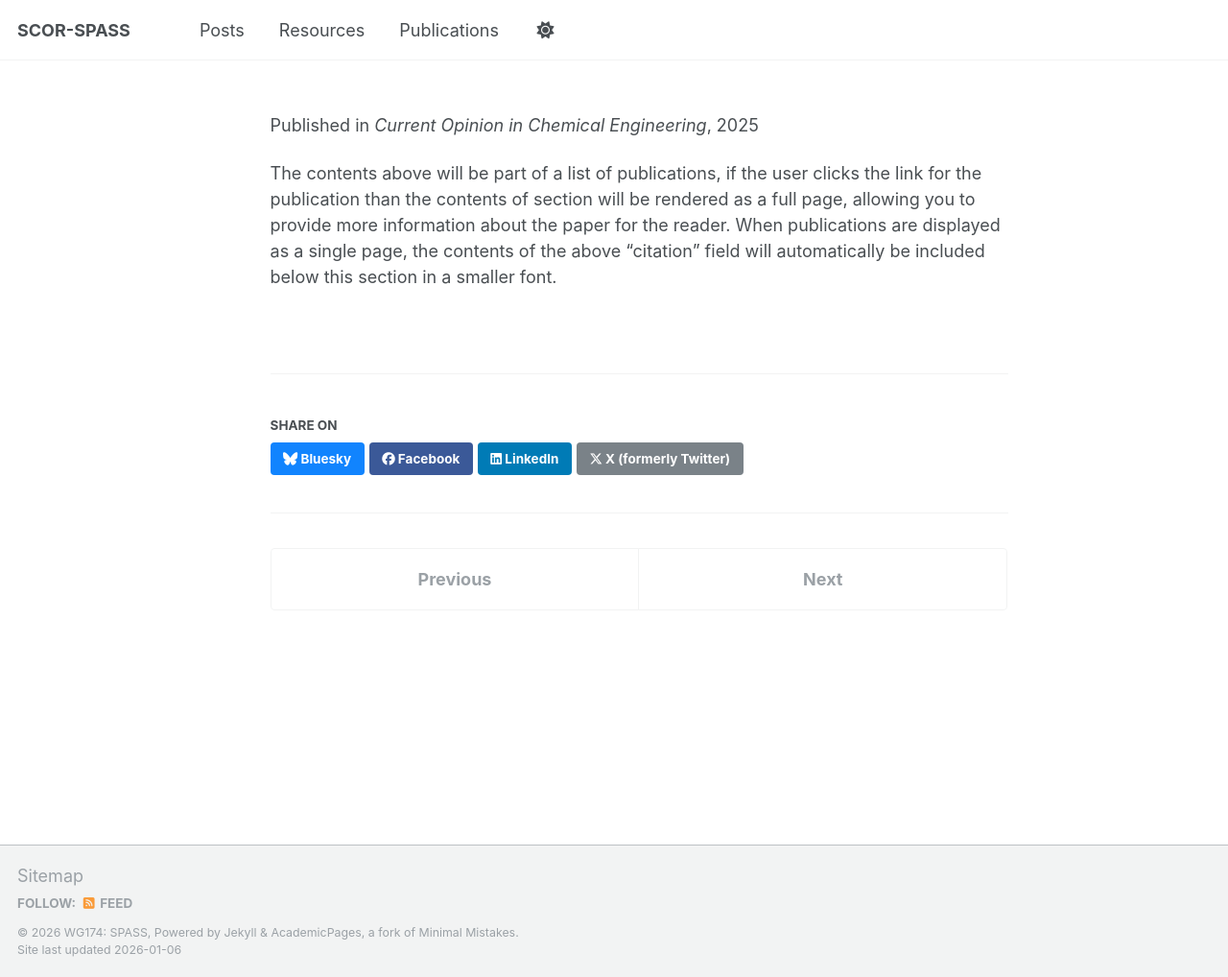
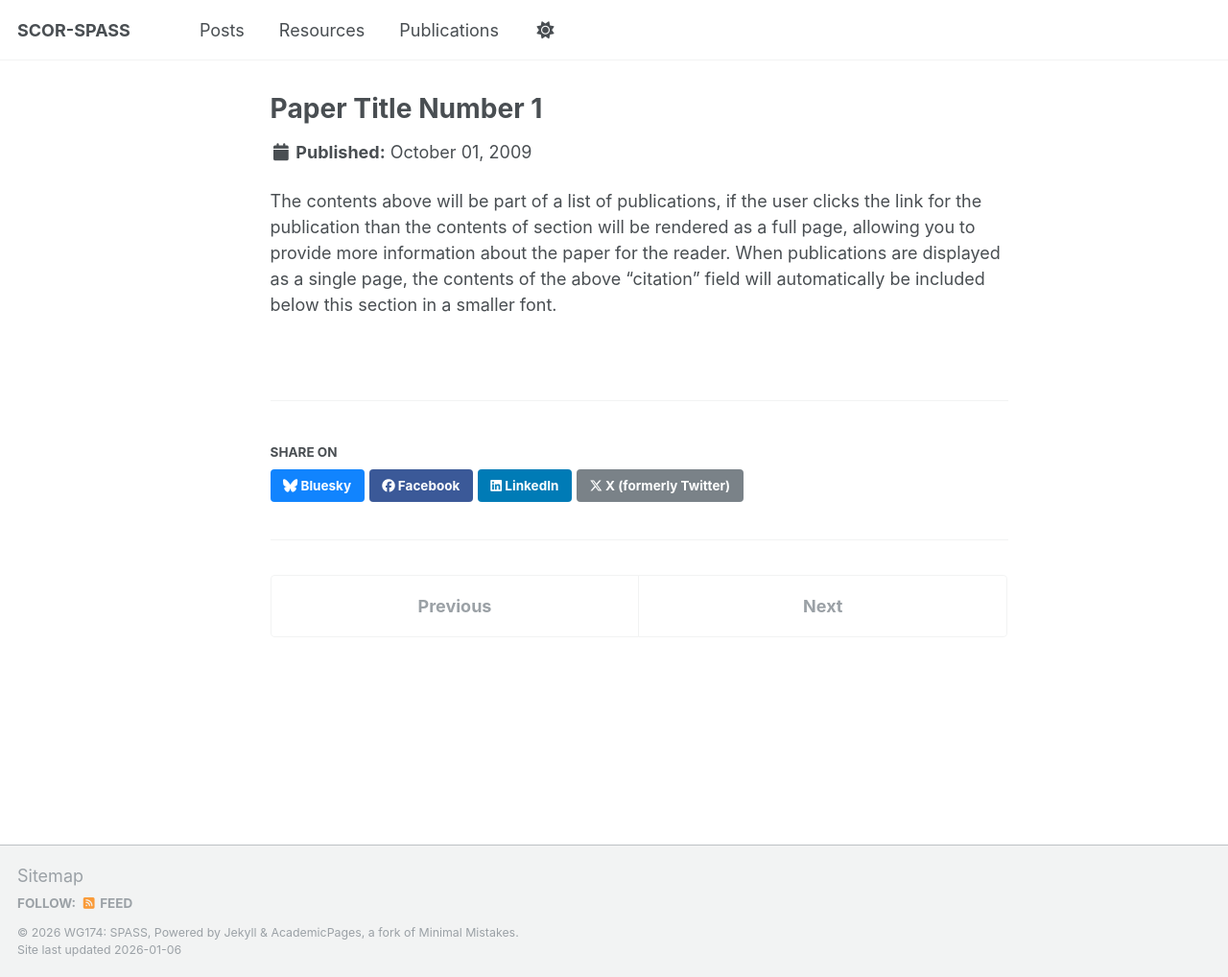
Before and after one commit to SCOR-SPASS/scor-spass.github.io, a Jekyll site: the page built from _publications/2009-10-01-paper-title-number-1.md, in a window 1280 px wide and 1018 px high. Shown: the whole window at 96% size. Built offline with Jekyll 4.4.1, drawn with Linux system fonts in a browser that asks for light colours; part of the change alters nothing that is shown.

Commit message:
Update 2009-10-01-paper-title-number-1.md

```diff
--- a/_publications/2009-10-01-paper-title-number-1.md
+++ b/_publications/2009-10-01-paper-title-number-1.md
@@ -1,10 +1,10 @@
 ---
-title: ""
-collection: publications
-category: manuscripts
-permalink: /publication/2009-10-01-paper-title-number-1
-excerpt: "**Plastic carbon in the ocean** <br>This [paper](https://www.sciencedirect.com/science/article/abs/pii/S2211339825000127) synthesizes recent evidence about this new form of plastic carbon in the ocean by addressing it as three components: particulate organic carbon of plastic (pPOC), dissolved organic carbon leaching from plastic (pDOC), and biogenic organic carbon of plastic-attached biofilm (pBOC).  <br/><img src='/images/plastic-carbon.png'>"
-date: 2025-02-18
-venue: 'Current Opinion in Chemical Engineering'
+#title: ""
+#collection: publications
+#category: manuscripts
+#permalink: /publication/2009-10-01-paper-title-number-1
+#excerpt: "**Plastic carbon in the ocean** <br>This [paper](https://www.sciencedirect.com/science/article/abs/pii/S2211339825000127) #synthesizes recent evidence about this new form of plastic carbon in the ocean by addressing it as three components: particulate #organic carbon of plastic (pPOC), dissolved organic carbon leaching from plastic (pDOC), and biogenic organic carbon of plastic-#attached biofilm (pBOC).  <br/><img src='/images/plastic-carbon.png'>"
+#date: 2025-02-18
+#venue: 'Current Opinion in Chemical Engineering'
 ---
 The contents above will be part of a list of publications, if the user clicks the link for the publication than the contents of section will be rendered as a full page, allowing you to provide more information about the paper for the reader. When publications are displayed as a single page, the contents of the above "citation" field will automatically be included below this section in a smaller font.
```
